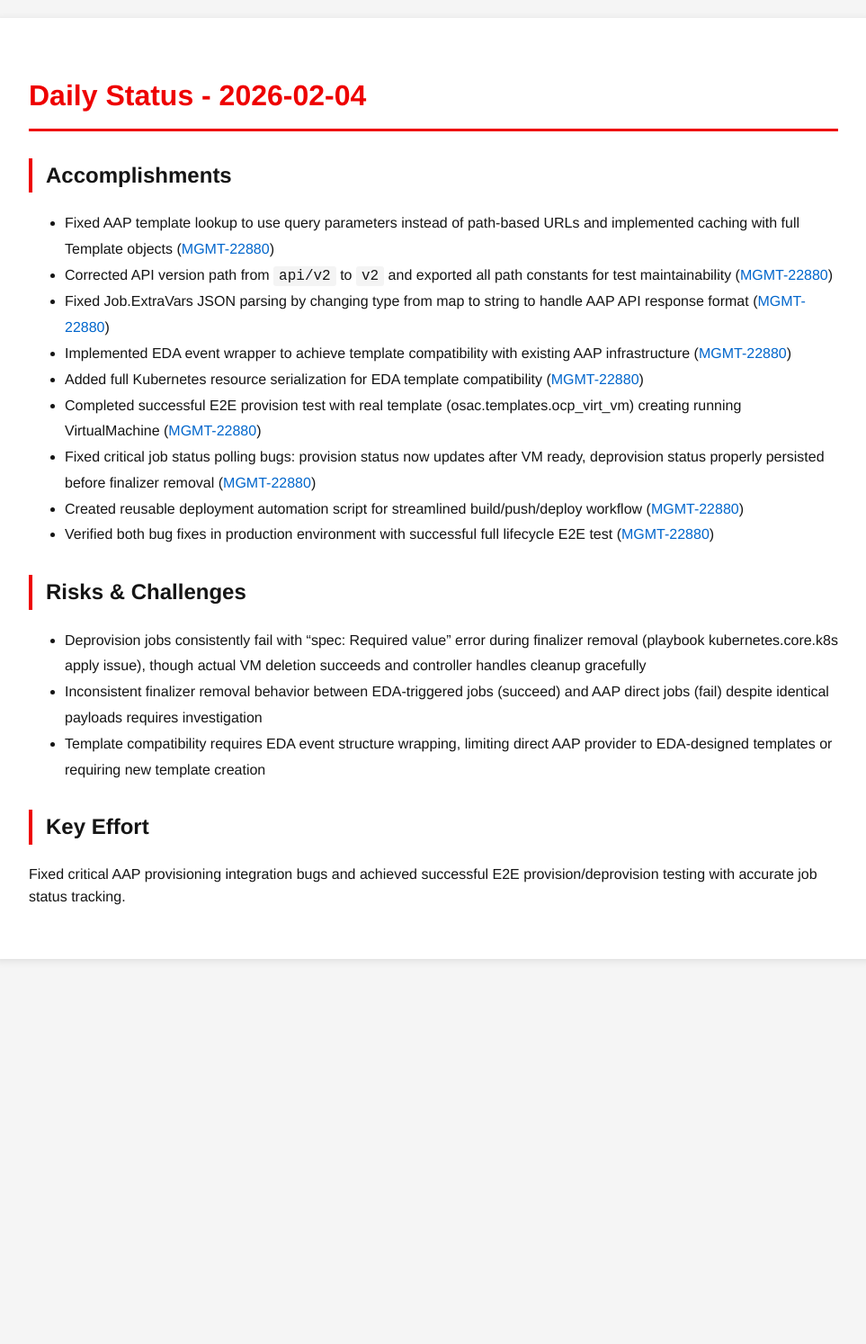
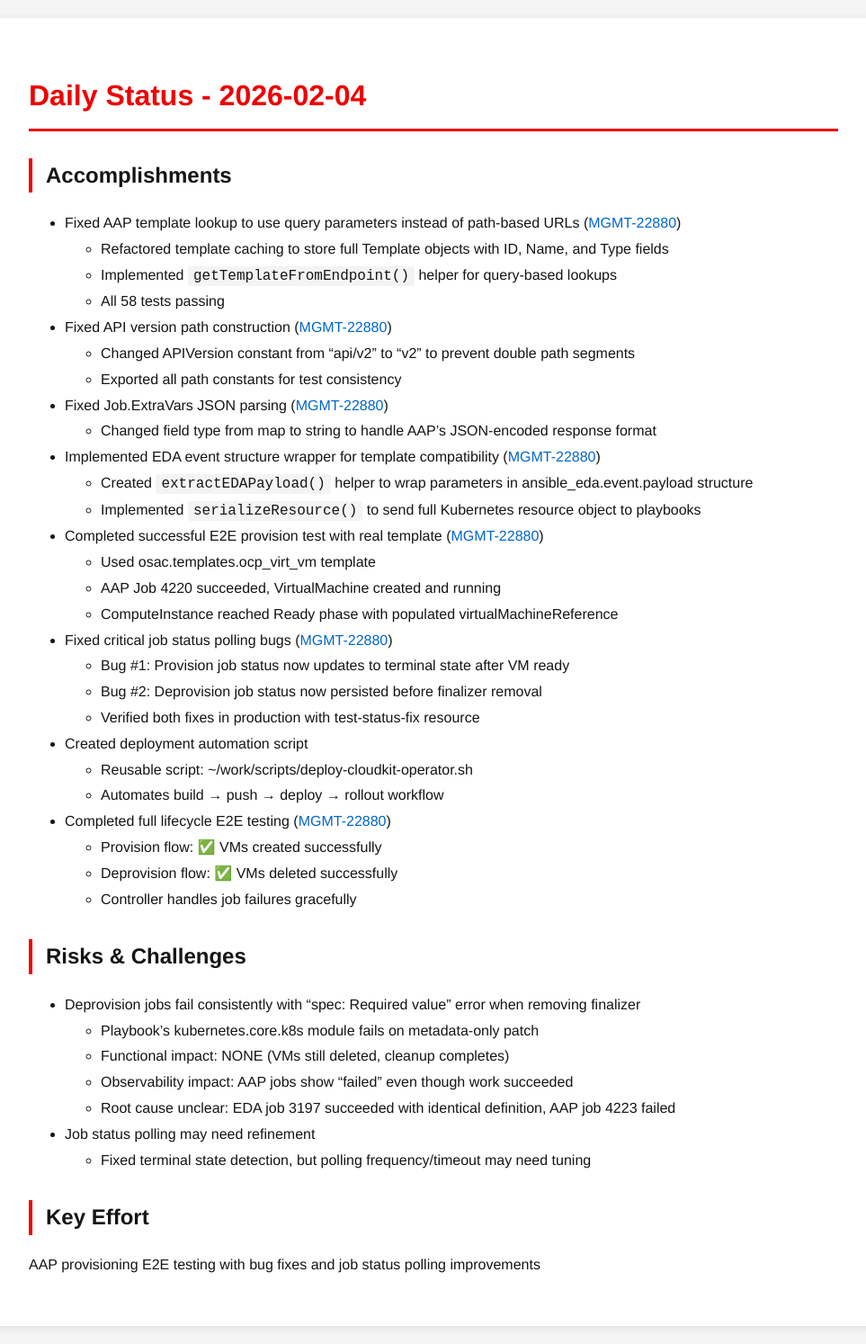
Before and after one commit to tzvatot/daily-status, a Jekyll site: the page built from 2026-02-04.md, in a window 1280 px wide. Shown: the whole page at 90% size, without its empty margins (158-1121 px from the left). Built offline with Jekyll 4.4.1, drawn with Linux system fonts in a browser that asks for light colours; before the commit the page ends 1086 px from its top, so only the background shows below that.

Commit message:
Daily status update - 2026-02-04

```diff
--- a/2026-02-04.md
+++ b/2026-02-04.md
@@ -7,20 +7,42 @@
 # Daily Status - 2026-02-04
 
 ## Accomplishments
-- Fixed AAP template lookup to use query parameters instead of path-based URLs and implemented caching with full Template objects ([MGMT-22880](https://issues.redhat.com/browse/MGMT-22880))
-- Corrected API version path from `api/v2` to `v2` and exported all path constants for test maintainability ([MGMT-22880](https://issues.redhat.com/browse/MGMT-22880))
-- Fixed Job.ExtraVars JSON parsing by changing type from map to string to handle AAP API response format ([MGMT-22880](https://issues.redhat.com/browse/MGMT-22880))
-- Implemented EDA event wrapper to achieve template compatibility with existing AAP infrastructure ([MGMT-22880](https://issues.redhat.com/browse/MGMT-22880))
-- Added full Kubernetes resource serialization for EDA template compatibility ([MGMT-22880](https://issues.redhat.com/browse/MGMT-22880))
-- Completed successful E2E provision test with real template (osac.templates.ocp_virt_vm) creating running VirtualMachine ([MGMT-22880](https://issues.redhat.com/browse/MGMT-22880))
-- Fixed critical job status polling bugs: provision status now updates after VM ready, deprovision status properly persisted before finalizer removal ([MGMT-22880](https://issues.redhat.com/browse/MGMT-22880))
-- Created reusable deployment automation script for streamlined build/push/deploy workflow ([MGMT-22880](https://issues.redhat.com/browse/MGMT-22880))
-- Verified both bug fixes in production environment with successful full lifecycle E2E test ([MGMT-22880](https://issues.redhat.com/browse/MGMT-22880))
+- Fixed AAP template lookup to use query parameters instead of path-based URLs ([MGMT-22880](https://issues.redhat.com/browse/MGMT-22880))
+  - Refactored template caching to store full Template objects with ID, Name, and Type fields
+  - Implemented `getTemplateFromEndpoint()` helper for query-based lookups
+  - All 58 tests passing
+- Fixed API version path construction ([MGMT-22880](https://issues.redhat.com/browse/MGMT-22880))
+  - Changed APIVersion constant from "api/v2" to "v2" to prevent double path segments
+  - Exported all path constants for test consistency
+- Fixed Job.ExtraVars JSON parsing ([MGMT-22880](https://issues.redhat.com/browse/MGMT-22880))
+  - Changed field type from map to string to handle AAP's JSON-encoded response format
+- Implemented EDA event structure wrapper for template compatibility ([MGMT-22880](https://issues.redhat.com/browse/MGMT-22880))
+  - Created `extractEDAPayload()` helper to wrap parameters in ansible_eda.event.payload structure
+  - Implemented `serializeResource()` to send full Kubernetes resource object to playbooks
+- Completed successful E2E provision test with real template ([MGMT-22880](https://issues.redhat.com/browse/MGMT-22880))
+  - Used osac.templates.ocp_virt_vm template
+  - AAP Job 4220 succeeded, VirtualMachine created and running
+  - ComputeInstance reached Ready phase with populated virtualMachineReference
+- Fixed critical job status polling bugs ([MGMT-22880](https://issues.redhat.com/browse/MGMT-22880))
+  - Bug #1: Provision job status now updates to terminal state after VM ready
+  - Bug #2: Deprovision job status now persisted before finalizer removal
+  - Verified both fixes in production with test-status-fix resource
+- Created deployment automation script
+  - Reusable script: ~/work/scripts/deploy-cloudkit-operator.sh
+  - Automates build → push → deploy → rollout workflow
+- Completed full lifecycle E2E testing ([MGMT-22880](https://issues.redhat.com/browse/MGMT-22880))
+  - Provision flow: ✅ VMs created successfully
+  - Deprovision flow: ✅ VMs deleted successfully
+  - Controller handles job failures gracefully
 
 ## Risks & Challenges
-- Deprovision jobs consistently fail with "spec: Required value" error during finalizer removal (playbook kubernetes.core.k8s apply issue), though actual VM deletion succeeds and controller handles cleanup gracefully
-- Inconsistent finalizer removal behavior between EDA-triggered jobs (succeed) and AAP direct jobs (fail) despite identical payloads requires investigation
-- Template compatibility requires EDA event structure wrapping, limiting direct AAP provider to EDA-designed templates or requiring new template creation
+- Deprovision jobs fail consistently with "spec: Required value" error when removing finalizer
+  - Playbook's kubernetes.core.k8s module fails on metadata-only patch
+  - Functional impact: NONE (VMs still deleted, cleanup completes)
+  - Observability impact: AAP jobs show "failed" even though work succeeded
+  - Root cause unclear: EDA job 3197 succeeded with identical definition, AAP job 4223 failed
+- Job status polling may need refinement
+  - Fixed terminal state detection, but polling frequency/timeout may need tuning
 
 ## Key Effort
-Fixed critical AAP provisioning integration bugs and achieved successful E2E provision/deprovision testing with accurate job status tracking.
+AAP provisioning E2E testing with bug fixes and job status polling improvements
```
